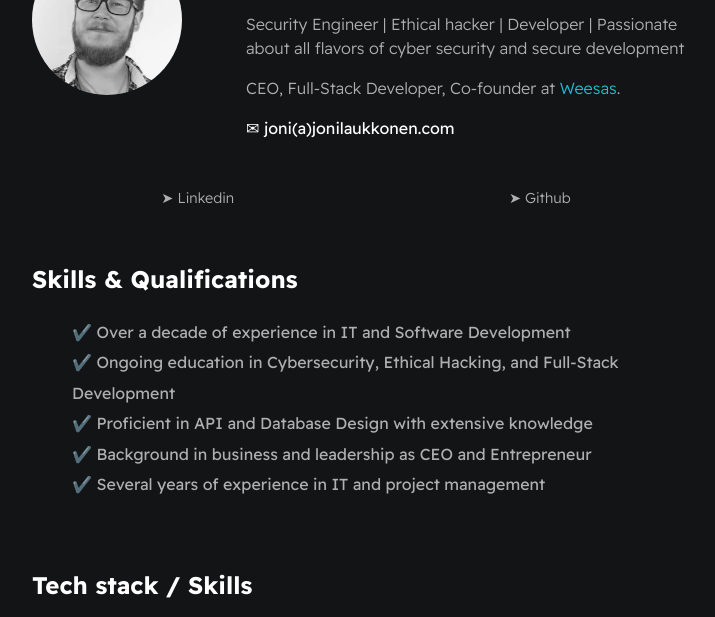
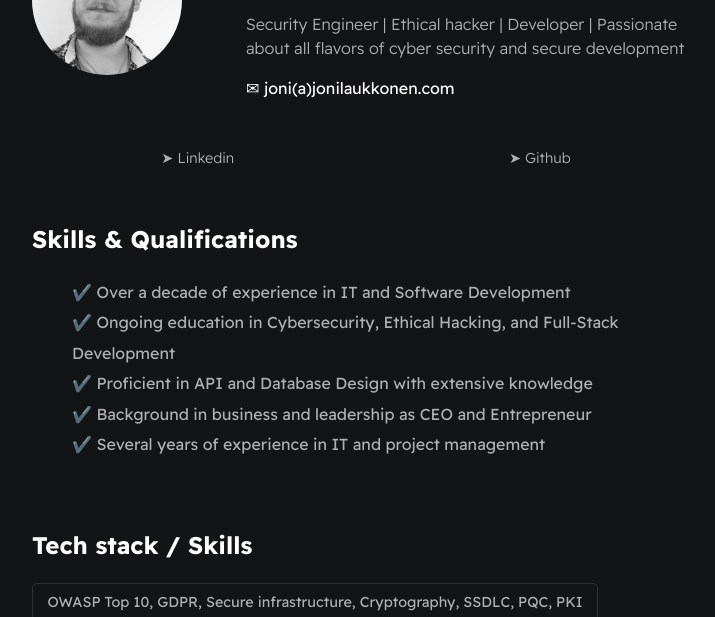
Before and after one commit to jonilau/joni-www, a plain HTML site: page index.html in a window 1280 px wide. Shown: the part 156-773 px from the top of the page, without its empty margins (274-989 px from the left). Drawn offline with Linux system fonts and the light colour scheme.

Commit message:
Removed bio line

```diff
--- a/index.html
+++ b/index.html
@@ -19,8 +19,6 @@
             <div>
                 <h1 id="user-name">Joni Laukkonen</h1>
                 <p id="bio">Security Engineer | Ethical hacker | Developer | Passionate about all flavors of cyber security and secure development</p>
-                <p id="bio">CEO, Full-Stack Developer, Co-founder at <a href="https://www.weesas.com/"
-                        target="_blank">Weesas</a>.</p>
                 <p id="email">✉ joni(a)jonilaukkonen.com</p>
             </div>
         </section>
```
